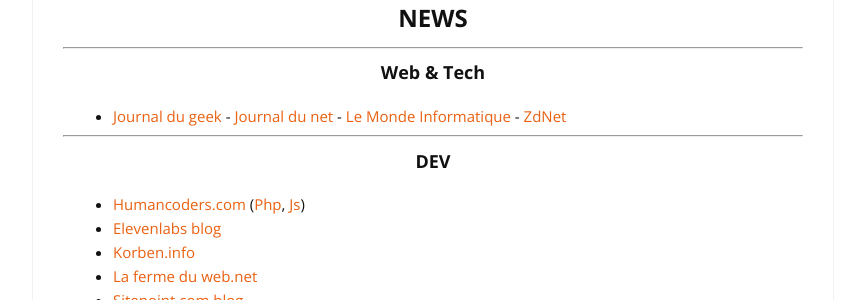
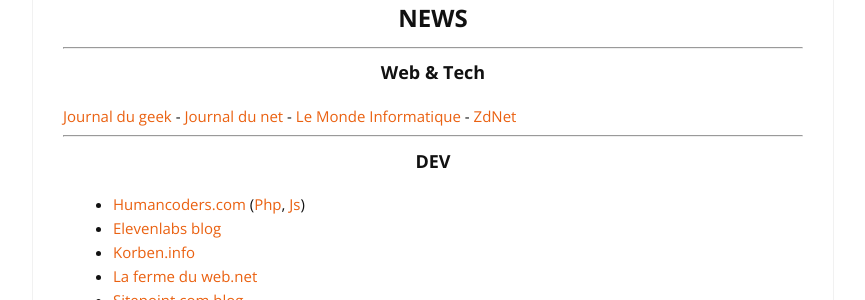
Before and after one commit to cylmat/cylmat.github.io, a Jekyll site: the page built from _pages/news.md, in a window 1280 px wide. Shown: the part 225-525 px from the top of the page, without its empty margins (207-1072 px from the left). Built offline with Jekyll 4.4.1, drawn with Linux system fonts in a browser that asks for light colours; nearby versions of some CDN libraries.

Commit message:
Update news.md

```diff
--- a/_pages/news.md
+++ b/_pages/news.md
@@ -12,7 +12,7 @@
 
 ### <center>Web & Tech</center>
 
-- [Journal du geek](https://www.journaldugeek.com/category/sur-le-web) - [Journal du net](https://www.journaldunet.com/web-tech) - [Le Monde Informatique](https://www.lemondeinformatique.fr/internet-et-e-business-11.html) - [ZdNet](https://www.zdnet.fr/actualites/php-4000000130q.htm)
+[Journal du geek](https://www.journaldugeek.com/category/sur-le-web) - [Journal du net](https://www.journaldunet.com/web-tech) - [Le Monde Informatique](https://www.lemondeinformatique.fr/internet-et-e-business-11.html) - [ZdNet](https://www.zdnet.fr/actualites/php-4000000130q.htm)
 
 ---
 
```
